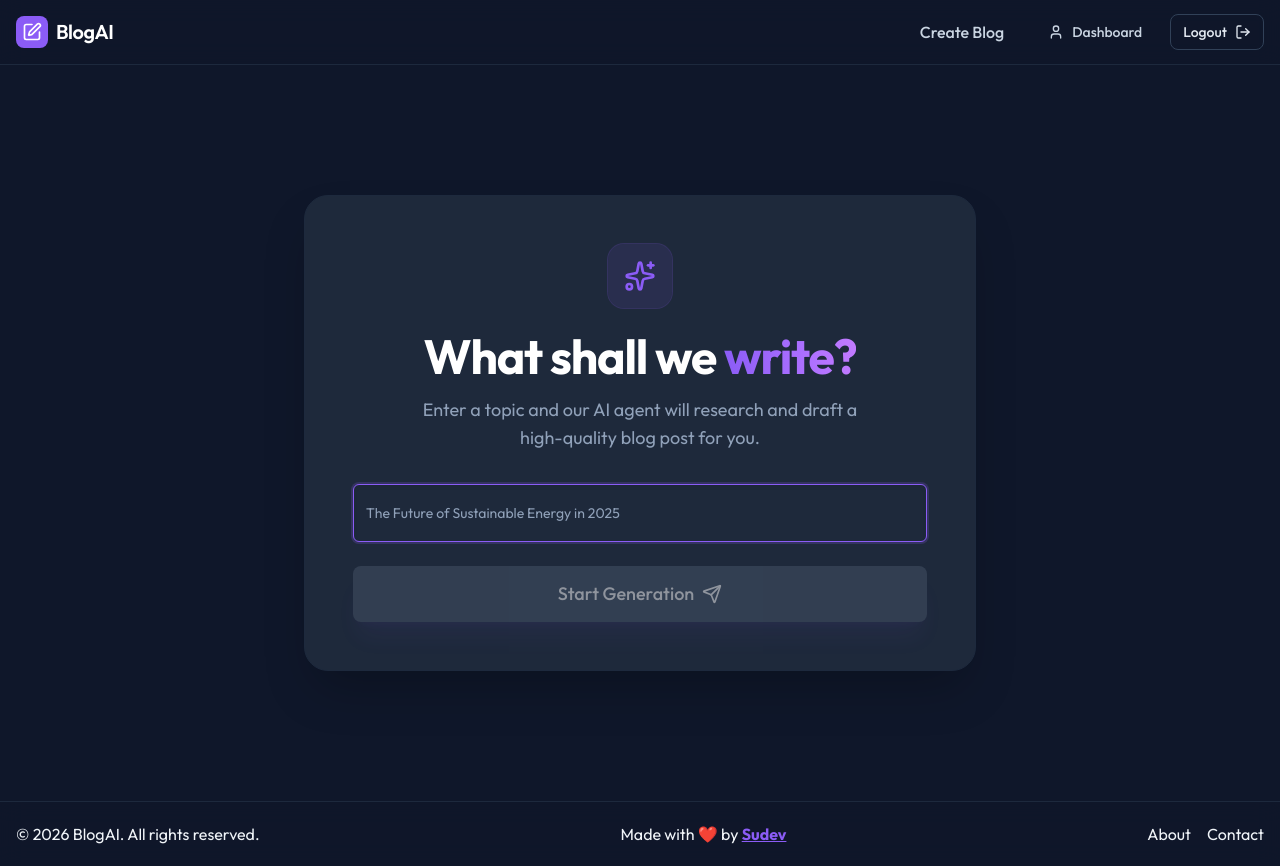
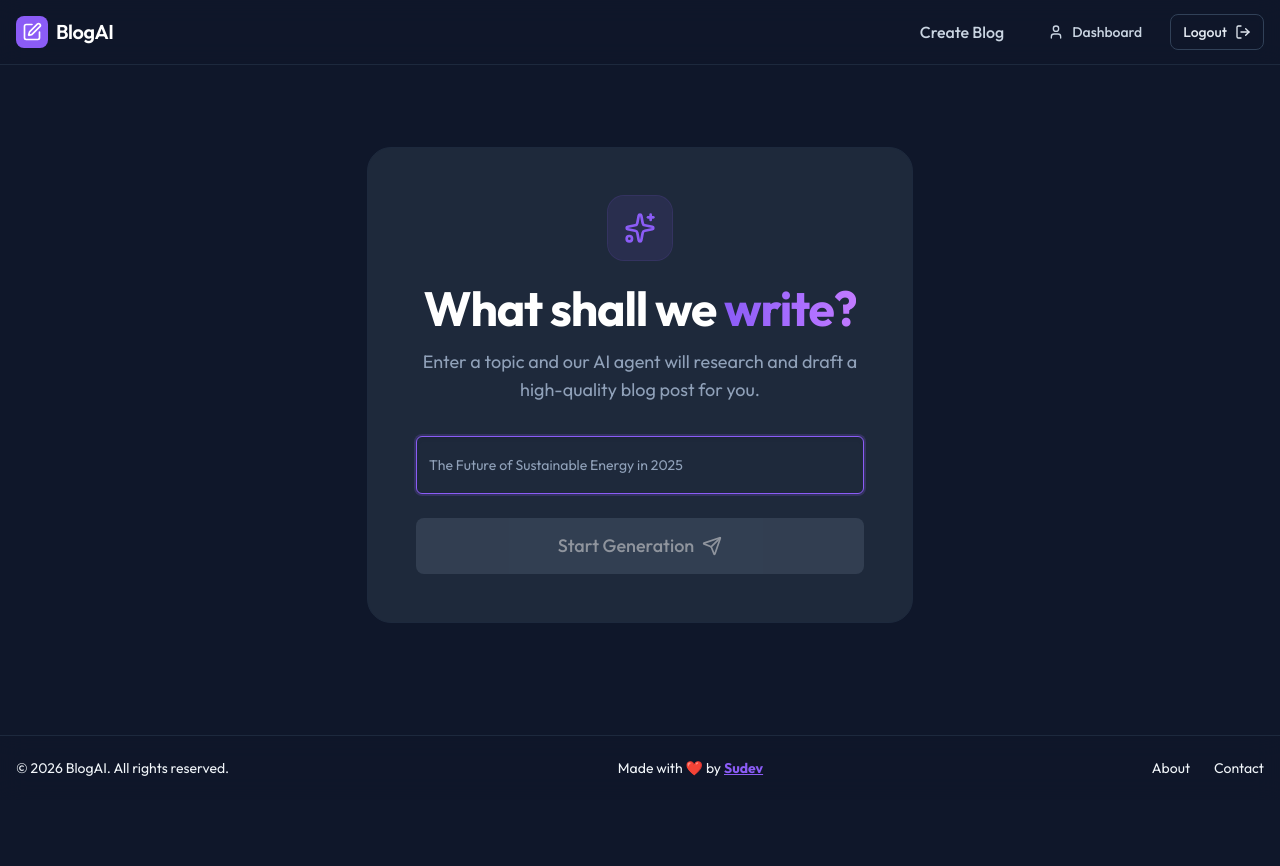
Before and after one commit to SudevOP1/BlogWritingAI, a React (Vite) app in the folder apps/frontend/: page /create-blog in a window 1280 px wide. After the commit the page ends 800 px from the top, so only its background shows below. Built offline with nearby package versions, Linux system fonts and the light colour scheme; sample sign-in values are in the browser's storage.

Commit message:
minor ui details

```diff
--- a/apps/frontend/src/components/Footer.jsx
+++ b/apps/frontend/src/components/Footer.jsx
@@ -11,26 +11,28 @@ const footerLinks = [
 
 const Footer = () => {
   return (
-    <footer className="border-t border-slate-800 bg-background/80 backdrop-blur-md">
-      <div className="container mx-auto px-4 h-16 flex items-center justify-between">
-        <p className="text-md text-muted-foreground">&copy; {new Date().getFullYear()} BlogAI. All rights reserved.</p>
-        <p className="text-md text-muted-foreground">
+    <footer className="border-t border-slate-800 bg-background/80 backdrop-blur-md py-6 md:py-0">
+      <div className="container mx-auto px-4 min-h-[4rem] flex flex-col md:flex-row items-center justify-between gap-4 md:gap-0">
+        <p className="text-sm md:text-md text-muted-foreground text-center md:text-left">
+          &copy; {new Date().getFullYear()} BlogAI. All rights reserved.
+        </p>
+        <p className="text-sm md:text-md text-muted-foreground text-center">
           Made with ❤️ by{" "}
           <a
             href="https://www.sudev.xyz"
             target="_blank"
             rel="noopener noreferrer"
-            className="text-primary font-bold underline cursor-pointer"
+            className="text-primary font-bold underline cursor-pointer hover:text-primary/80 transition-colors"
           >
             Sudev
           </a>
         </p>
-        <div className="flex items-center space-x-4">
+        <div className="flex items-center space-x-6">
           {footerLinks.map((footerLink) => (
             <a
               key={footerLink.title}
               href={footerLink.url}
-              className="text-md text-secondary hover:text-primary transition-colors duration-200"
+              className="text-sm md:text-md text-secondary hover:text-primary transition-colors duration-200"
             >
               {footerLink.title}
             </a>
--- a/apps/frontend/src/pages/BlogCreationPage.jsx
+++ b/apps/frontend/src/pages/BlogCreationPage.jsx
@@ -47,9 +47,8 @@ const BlogCreationPage = () => {
   };
 
   return (
-    <div className="container mx-auto px-4 py-20 min-h-[calc(100vh-4rem)] flex items-center justify-center">
-      <div className="max-w-2xl w-full animate-in fade-in zoom-in duration-500">
-        <div className="bg-surface rounded-3xl p-8 lg:p-12 border border-slate-800 shadow-2xl space-y-8 relative overflow-hidden">
+    <div className="mx-10 min-h-[80vh] flex items-center justify-center">
+      <div className="bg-surface rounded-3xl p-8 lg:p-12 border border-slate-800 space-y-8 relative overflow-hidden">
         <div className="text-center space-y-4 relative z-10">
           <div className="w-16 h-16 bg-primary/10 rounded-2xl flex items-center justify-center mx-auto mb-6 ring-1 ring-primary/20">
             <Sparkles className="w-8 h-8 text-primary" />
@@ -77,7 +76,7 @@ const BlogCreationPage = () => {
 
           <Button
             type="submit"
-              className="w-full py-7 text-lg font-bold shadow-xl shadow-primary/10 rounded-2xl hover:scale-[1.01] active:scale-[0.99] transition group"
+            className="w-full py-7 text-lg font-bold rounded-2xl hover:scale-[1.01] active:scale-[0.99] transition group"
             disabled={!topic || isLoading}
             isLoading={isLoading}
           >
@@ -97,7 +96,6 @@ const BlogCreationPage = () => {
         )}
       </div>
     </div>
-    </div>
   );
 };
 
--- a/apps/frontend/src/pages/LoginPage.jsx
+++ b/apps/frontend/src/pages/LoginPage.jsx
@@ -1,5 +1,5 @@
 import { useState, useEffect } from "react";
-import { Link, useNavigate } from "react-router-dom";
+import { Link, useNavigate, useLocation } from "react-router-dom";
 import Button from "../components/ui/Button";
 import Input from "../components/ui/Input";
 import { PenSquare } from "lucide-react";
@@ -11,16 +11,17 @@ const LoginPage = () => {
 
   const { accessToken, loginUser, loading } = useAuthContext();
   const navigate = useNavigate();
+  const location = useLocation();
 
   useEffect(() => {
     if (accessToken) {
-      navigate("/dashboard");
+      navigate(location.state?.from || "/dashboard");
     }
   }, [accessToken]);
 
   const handleSubmit = async (e) => {
     e.preventDefault();
-    await loginUser(username, password, "/dashboard");
+    await loginUser(username, password, location.state?.from || "/dashboard");
   };
 
   return (
```
Lines whose indentation alone changed are shown as unchanged.
